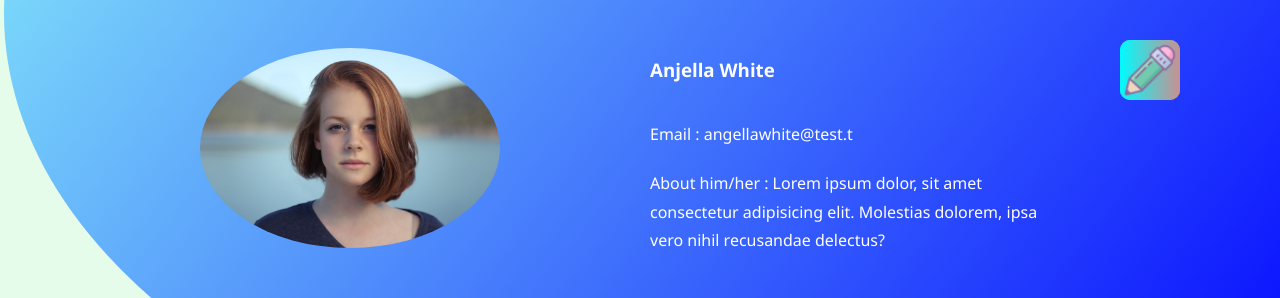
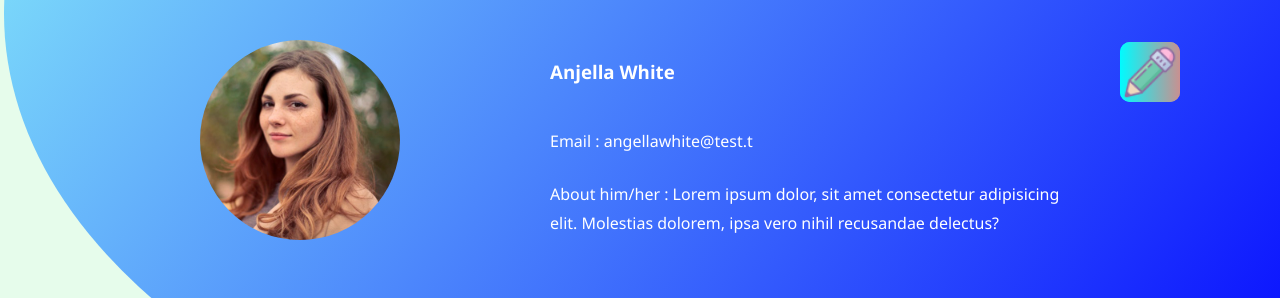
Before and after one commit to Anandk008/Mini-project-3-project, a plain HTML site: page profile.html in a window 1280 px wide. Shown: the top 298 px of the page. Drawn offline with Linux system fonts and the light colour scheme.

Commit message:
Update profile.html

```diff
--- a/profile.html
+++ b/profile.html
@@ -25,7 +25,7 @@
     </header>           -->
 
     <div id="profile">
-        <img id="profile" src="./images/profile.jpg" alt="Profile">
+        <img id="profile" src="./images/person-1.jpg" alt="Profile">
         <div class="temp"></div>
         <h1 id="wc"></h1>
         <h3 id="name">Anjella White</h3>
```
